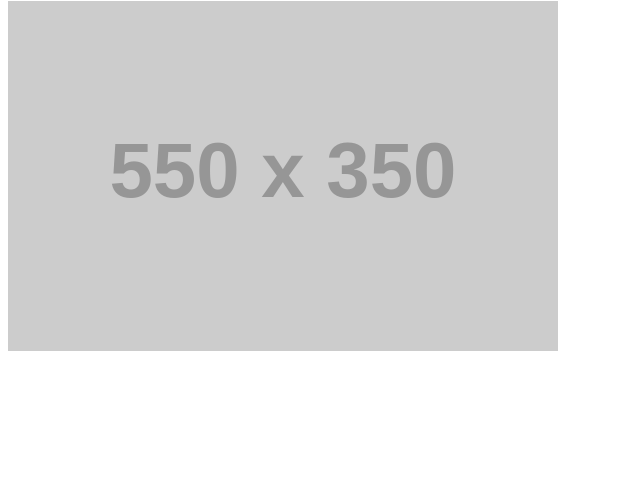
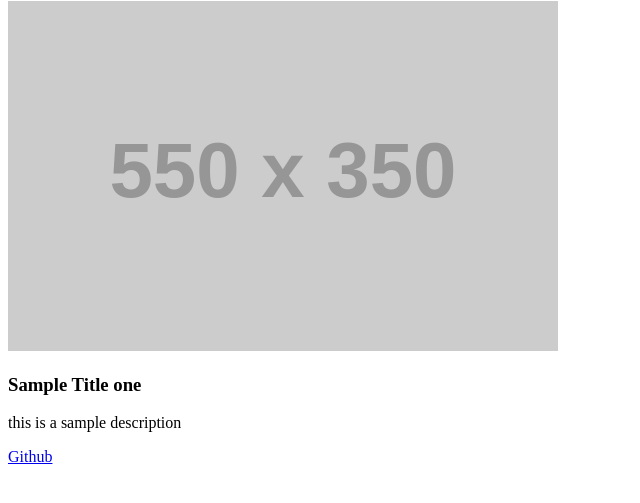
Before and after one commit to kuanhsuh/danny_gatsby, a Gatsby site: page /portfolio in a window 1280 px wide. Shown: the part 79-582 px from the top of the page, without its empty margins (0-640 px from the left). Built offline with nearby package versions, Linux system fonts and the light colour scheme; Gatsby itself is replaced by a stand-in of ours; placeholder pictures from the web are drawn by us.

Commit message:
componentize card

```diff
--- a/src/components/card/card.js
+++ b/src/components/card/card.js
@@ -13,7 +13,7 @@ const Card = ({ title, description, link, linkTxt }) => (
     <div className="card__description">
       <h3 className="mb10">{title}</h3>
       <p className="mb-auto">{description}</p>
-      <a href="#" className="btn-outline">
+      <a href={link} className="btn-outline">
         {linkTxt}
       </a>
     </div>
--- a/src/pages/portfolio.js
+++ b/src/pages/portfolio.js
@@ -8,7 +8,12 @@ const Portfolio = () => (
   <aux>
     <Header text="portfolio" type="mojito" />
     <div className="portfolio">
-      <Card />
+      <Card
+        title="Sample Title one"
+        description="this is a sample description"
+        link="https://www.google.com"
+        linkTxt="Github"
+      />
     </div>
   </aux>
 );
```
